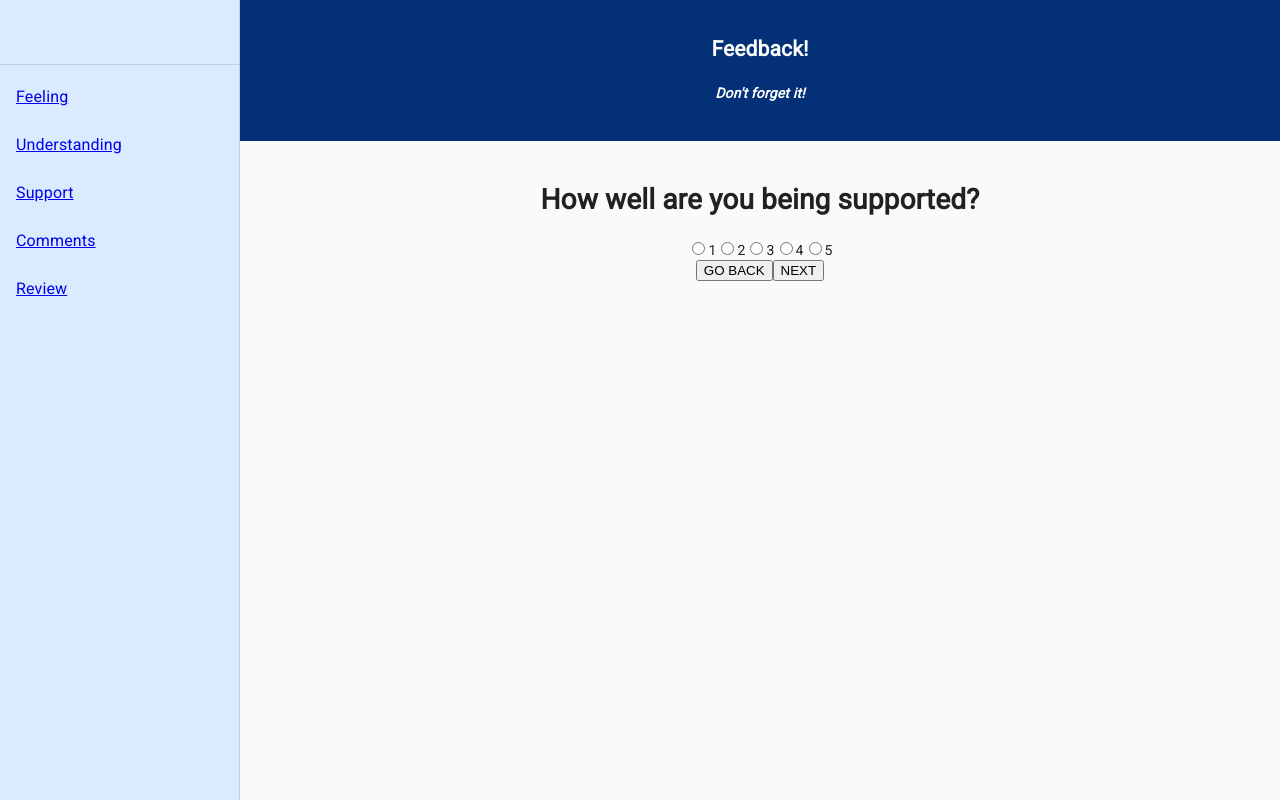
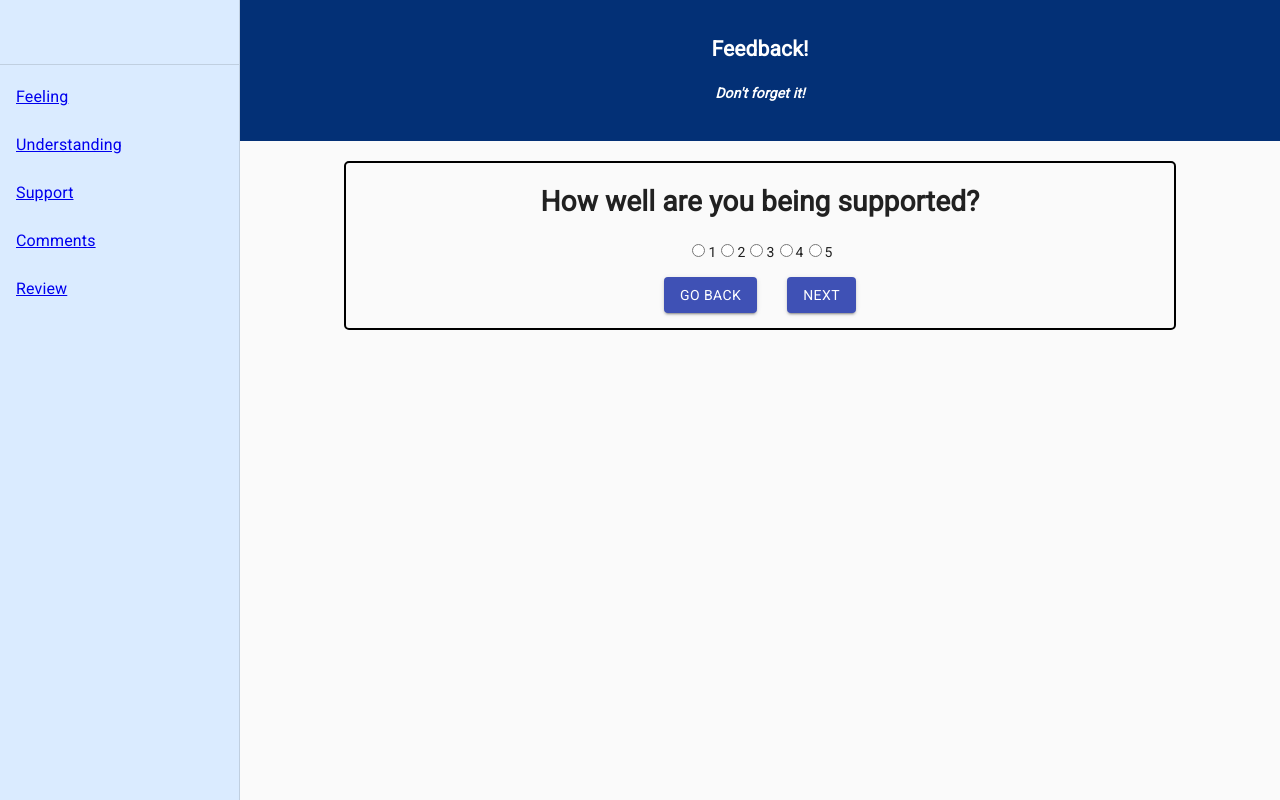
Before and after one commit to PaulDJoachim/redux-feedback-loop, a React (Create React App) app: page /Support in a window 1280 px wide. Built offline with nearby package versions, Linux system fonts and the light colour scheme.

Commit message:
styling and sidebar changes

```diff
--- a/src/components/01_Feeling/Feeling.js
+++ b/src/components/01_Feeling/Feeling.js
@@ -1,8 +1,8 @@
 import React, { Component } from 'react';
-import Header from '../Header/Header';
 import RadioForm from '../RadioForm/RadioForm'
 import {Link} from 'react-router-dom'
 import {connect} from 'react-redux';
+import Button from '@material-ui/core/Button';
 
 class Feeling extends Component {
 
@@ -28,16 +28,17 @@ class Feeling extends Component {
   render() {
     let button;
     if (this.state.feeling === '') {
-      button = <button onClick={this.noSelection}>NEXT</button>;
+      button = <Button variant="contained" color="primary" onClick={this.noSelection}>NEXT</Button>;
     } else {
-      button = <Link to="/Understanding"><button onClick={this.localStateDispatch}>NEXT</button></Link>;
+      button = <Link to="/Understanding"><Button variant="contained" color="primary" onClick={this.localStateDispatch}>NEXT</Button></Link>;
     }
     return (
       <>
-        {/* <Header title='Feeling'/> */}
-        <h1>How are you feeling today?</h1>
-        <RadioForm setSelected={this.setSelected}/>
-        {button}
+        <div class='card'>
+          <h1>How are you feeling today?</h1>
+          <RadioForm setSelected={this.setSelected}/>
+          {button}
+        </div>
       </>
     );
   }
--- a/src/components/02_Understanding/Understanding.js
+++ b/src/components/02_Understanding/Understanding.js
@@ -1,8 +1,8 @@
 import React, { Component } from 'react';
-import Header from '../Header/Header';
 import RadioForm from '../RadioForm/RadioForm'
 import {Link} from 'react-router-dom'
 import {connect} from 'react-redux';
+import Button from '@material-ui/core/Button';
 
 class Understanding extends Component {
 
@@ -28,17 +28,18 @@ class Understanding extends Component {
   render() {
     let button;
     if (this.state.understanding === '') {
-      button = <button onClick={this.noSelection}>NEXT</button>;
+      button = <Button variant="contained" color="primary" onClick={this.noSelection}>NEXT</Button>;
     } else {
-      button = <Link to="/Support"><button onClick={this.localStateDispatch}>NEXT</button></Link>;
+      button = <Link to="/Support"><Button variant="contained" color="primary" onClick={this.localStateDispatch}>NEXT</Button></Link>;
     }
     return (
       <>
-        {/* <Header title='Understanding'/> */}
-        <h1>How well are you understanding the content?</h1>
-        <RadioForm setSelected={this.setSelected}/>
-        <Link to='/'><button>GO BACK</button></Link>
-        {button}
+        <div class='card'>
+          <h1>How well are you understanding the content?</h1>
+          <RadioForm setSelected={this.setSelected}/>
+          <Link to='/'><Button variant="contained" color="primary">GO BACK</Button></Link>
+          {button}
+        </div>
       </>
     );
   }
--- a/src/components/03_Support/Support.js
+++ b/src/components/03_Support/Support.js
@@ -3,6 +3,7 @@ import Header from '../Header/Header';
 import RadioForm from '../RadioForm/RadioForm'
 import {Link} from 'react-router-dom'
 import {connect} from 'react-redux';
+import Button from '@material-ui/core/Button';
 
 class Support extends Component {
 
@@ -27,17 +28,18 @@ class Support extends Component {
   render() {
     let button;
     if (this.state.support === '') {
-      button = <button onClick={this.noSelection}>NEXT</button>;
+      button = <Button variant="contained" color="primary" onClick={this.noSelection}>NEXT</Button>;
     } else {
-      button = <Link to="/Comments"><button onClick={this.localStateDispatch}>NEXT</button></Link>;
+      button = <Link to="/Comments"><Button variant="contained" color="primary" onClick={this.localStateDispatch}>NEXT</Button></Link>;
     }
     return (
       <>
-        {/* <Header title='Support'/> */}
-        <h1>How well are you being supported?</h1>
-        <RadioForm setSelected={this.setSelected}/>
-        <Link to='/Understanding'><button>GO BACK</button></Link>
-        {button}
+        <div class='card'>
+          <h1>How well are you being supported?</h1>
+          <RadioForm setSelected={this.setSelected}/>
+          <Link to='/Understanding'><Button variant="contained" color="primary">GO BACK</Button></Link>
+          {button}
+        </div>
       </>
     );
   }
--- a/src/components/04_Comments/Comments.js
+++ b/src/components/04_Comments/Comments.js
@@ -2,6 +2,7 @@ import React, { Component } from 'react';
 import Header from '../Header/Header';
 import {Link} from 'react-router-dom'
 import {connect} from 'react-redux';
+import Button from '@material-ui/core/Button';
 
 class Comments extends Component {
 
@@ -22,13 +23,16 @@ class Comments extends Component {
   render() {
     return (
       <>
-        {/* <Header title='Comments'/> */}
+        <div class='card'>
         <h1>Any comments you want to leave?</h1>
         <textarea onChange={this.setComment}/>
-        <Link to='/Support'><button>GO BACK</button></Link>
-        <Link to="/Review">
-          <button onClick={this.localStateDispatch}>NEXT</button>
-        </Link>
+          <div>
+          <Link to='/Support'><Button variant="contained" color="primary">GO BACK</Button></Link>
+          <Link to="/Review">
+            <Button variant="contained" color="primary" onClick={this.localStateDispatch}>NEXT</Button>
+          </Link>
+          </div>
+        </div>
       </>
     );
   }
--- a/src/components/App/App.css
+++ b/src/components/App/App.css
@@ -1,3 +1,25 @@
 html {
   margin-left:240px !important;
 }
+
+.card {
+  border: solid black 2px;
+  border-radius: 5px;
+  width: 80%;
+  margin: auto;
+}
+
+button {
+  margin: 15px !important;
+  position: relative !important;
+  bottom: 0px !important;
+}
+
+textarea {
+  width: 80%;
+}
+
+p {
+  font-size: large;
+  margin: 4px;
+}
--- a/src/components/Review/Review.js
+++ b/src/components/Review/Review.js
@@ -1,7 +1,7 @@
 import React, { Component } from 'react';
-import Header from '../Header/Header';
 import {connect} from 'react-redux';
 import {Link, withRouter} from 'react-router-dom';
+import Button from '@material-ui/core/Button';
 
 class Review extends Component {
 
@@ -10,14 +10,14 @@ class Review extends Component {
     return (
       <>
         {/* <Header title='Review'/> */}
-        <div>
+        <div class='card'>
           <p>Feeling: {this.props.reduxState.setFeedback.feeling}</p>
           <p>Understanding: {this.props.reduxState.setFeedback.understanding}</p>
           <p>Support: {this.props.reduxState.setFeedback.support}</p>
           <p>Comments: {this.props.reduxState.setFeedback.comments}</p>
+        <Link to='/Comments'><Button variant="contained" color="primary">GO BACK</Button></Link>
+        <Link to='/Success'><Button variant="contained" color="primary" onClick={this.props.submitState}>SUBMIT</Button></Link>
         </div>
-        <Link to='/Comments'><button>GO BACK</button></Link>
-        <Link to='/Success'><button onClick={this.props.submitState}>SUBMIT</button></Link>
       </>
     );
   }
--- a/src/components/Success/Success.js
+++ b/src/components/Success/Success.js
@@ -1,7 +1,7 @@
 import React, { Component } from 'react';
-import Header from '../Header/Header';
 import {Link} from 'react-router-dom'
 import {connect} from 'react-redux';
+import Button from '@material-ui/core/Button';
 
 class Success extends Component {
 
@@ -10,8 +10,9 @@ class Success extends Component {
       <>
         {/* <Header title='Success!'/> */}
         <h1>SUCCESS!</h1>
+        <p>Your Feedback has been saved.</p>
         <Link to="/">
-          <button>RESTART</button>
+          <Button variant="contained" color="primary">RESTART</Button>
         </Link>
       </>
     );
```
Also changed, not shown: src/components/Navbar/Navbar.js (deleted, +0 -25 lines).
